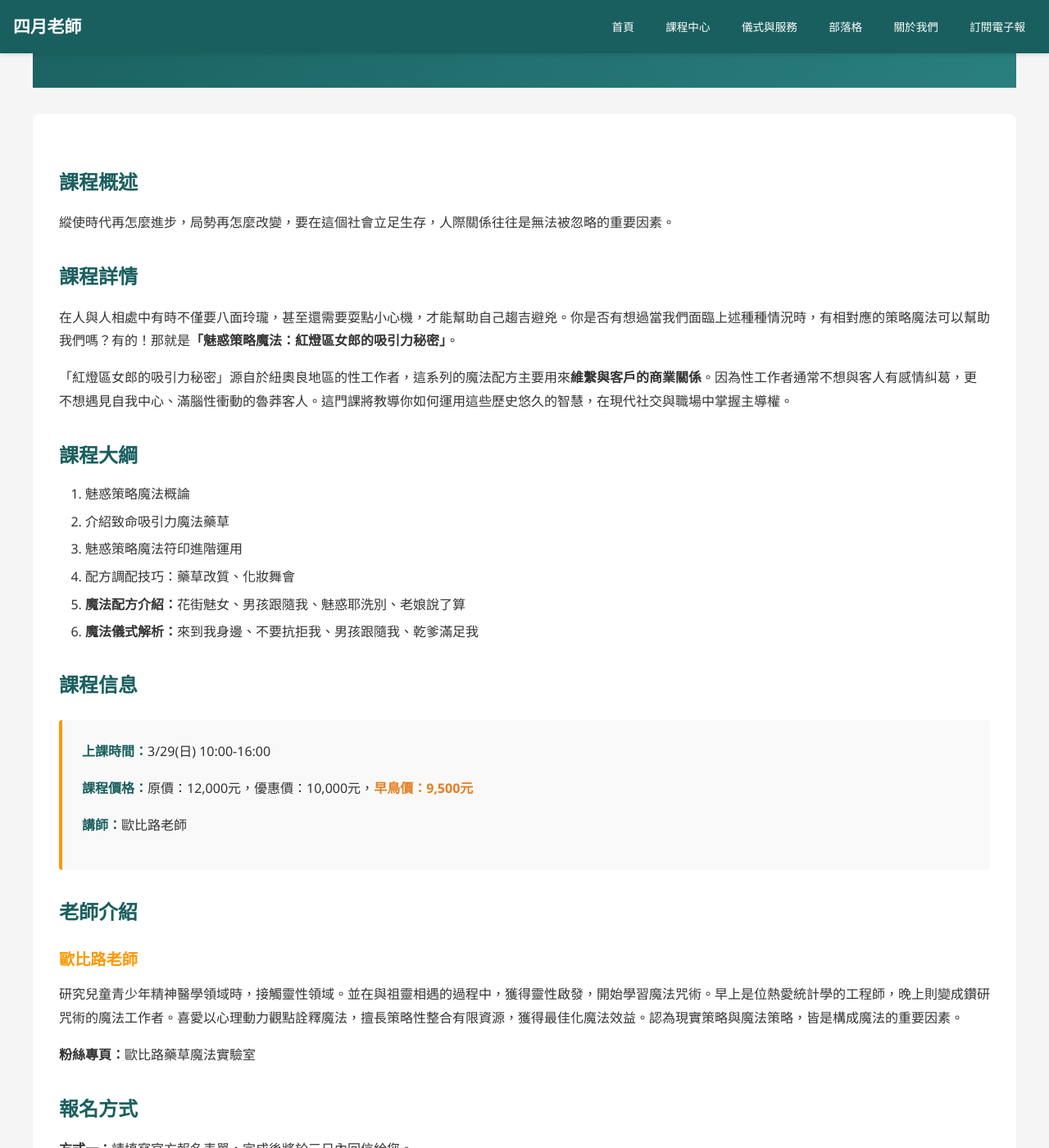
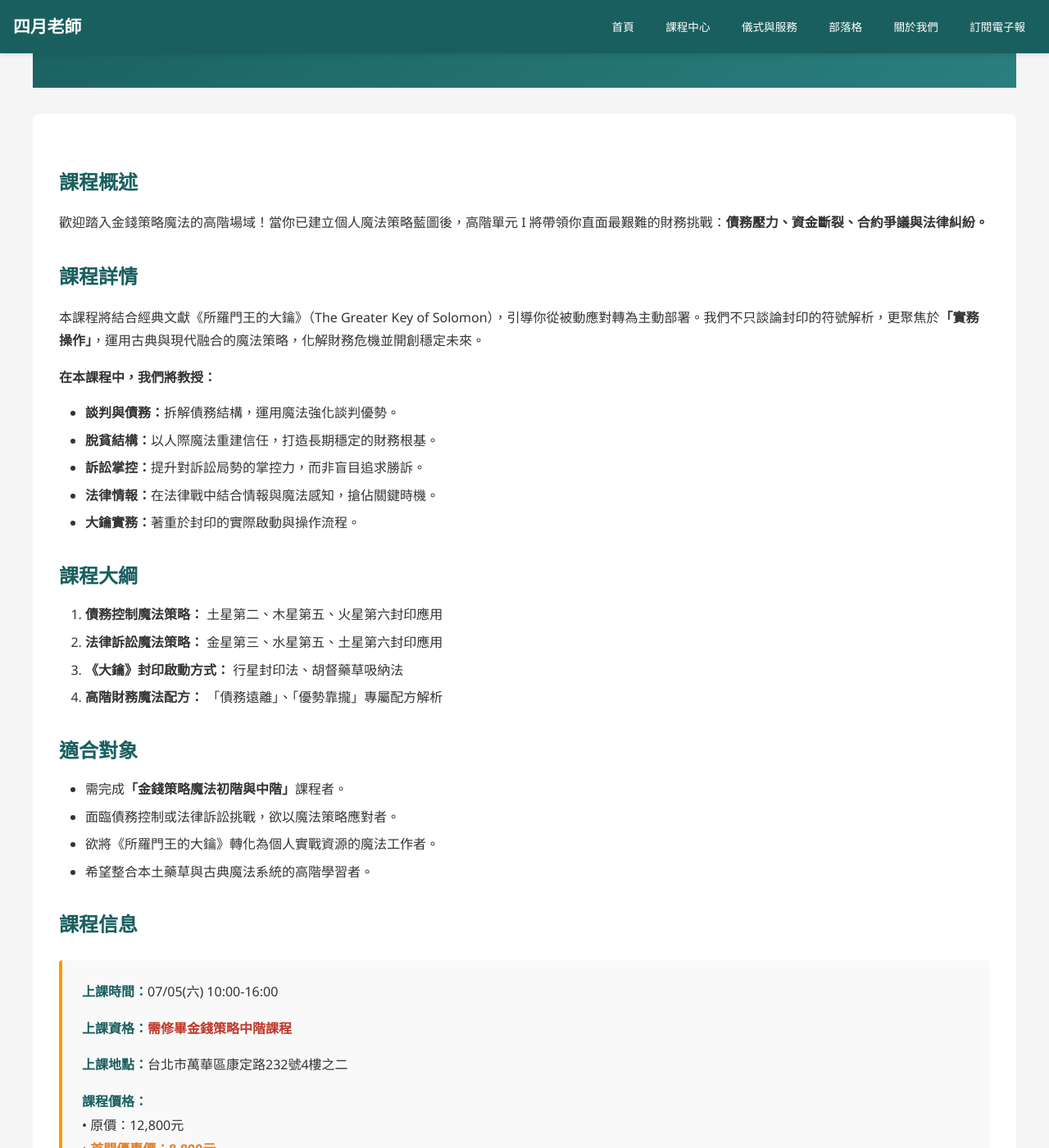
Before and after one commit to light4uliuphone-lang/hoodoo, a Jekyll site: the page built from courses/course-008.html, in a window 1280 px wide and 1400 px high, scrolled down 268 px. Shown: the whole window at 82% size. Built offline with Jekyll 4.4.1, drawn with Linux system fonts in a browser that asks for light colours; some of the changed text lies outside the part shown.

Commit message:
Update course-008.html

```diff
--- a/courses/course-008.html
+++ b/courses/course-008.html
@@ -1,6 +1,6 @@
 ---
 layout: default
-title: "魅惑策略魔法：紅燈區女郎的吸引力秘密 - 歐比路老師"
+title: "金錢策略魔法高階單元I：財務糾紛 - 歐比路老師"
 ---
 
 <div class="container" style="padding: 3rem 0;">
@@ -9,43 +9,67 @@ title: "魅惑策略魔法：紅燈區女郎的吸引力秘密 - 歐比路老師
     <div class="course-detail-header">
         <h1>{{ page.title | split: " - " | first }}</h1>
         <div class="meta">
-            <span>📚 愛情與吸引力</span>
-            <span>👄 社交策略</span>
-            <span>📊 高級</span>
+            <span>💰 金錢魔法</span>
+            <span>🗝️ 所羅門大鑰</span>
+            <span>📊 高階</span>
             <span>👨‍🏫 歐比路老師</span>
         </div>
     </div>
 
     <div class="course-detail-content">
         <h2>課程概述</h2>
-        <p>縱使時代再怎麼進步，局勢再怎麼改變，要在這個社會立足生存，人際關係往往是無法被忽略的重要因素。</p>
+        <p>歡迎踏入金錢策略魔法的高階場域！當你已建立個人魔法策略藍圖後，高階單元 I 將帶領你直面最艱難的財務挑戰：<strong>債務壓力、資金斷裂、合約爭議與法律糾紛。</strong></p>
 
         <h2>課程詳情</h2>
-        <p>在人與人相處中有時不僅要八面玲瓏，甚至還需要耍點小心機，才能幫助自己趨吉避兇。你是否有想過當我們面臨上述種種情況時，有相對應的策略魔法可以幫助我們嗎？有的！那就是<strong>「魅惑策略魔法：紅燈區女郎的吸引力秘密」</strong>。</p>
+        <p>本課程將結合經典文獻《所羅門王的大鑰》（The Greater Key of Solomon），引導你從被動應對轉為主動部署。我們不只談論封印的符號解析，更聚焦於<strong>「實務操作」</strong>，運用古典與現代融合的魔法策略，化解財務危機並開創穩定未來。</p>
 
-        <p>「紅燈區女郎的吸引力秘密」源自於紐奧良地區的性工作者，這系列的魔法配方主要用來<strong>維繫與客戶的商業關係</strong>。因為性工作者通常不想與客人有感情糾葛，更不想遇見自我中心、滿腦性衝動的魯莽客人。這門課將教導你如何運用這些歷史悠久的智慧，在現代社交與職場中掌握主導權。</p>
+        <p><strong>在本課程中，我們將教授：</strong></p>
+        <ul>
+            <li><strong>談判與債務：</strong>拆解債務結構，運用魔法強化談判優勢。</li>
+            <li><strong>脫貧結構：</strong>以人際魔法重建信任，打造長期穩定的財務根基。</li>
+            <li><strong>訴訟掌控：</strong>提升對訴訟局勢的掌控力，而非盲目追求勝訴。</li>
+            <li><strong>法律情報：</strong>在法律戰中結合情報與魔法感知，搶佔關鍵時機。</li>
+            <li><strong>大鑰實務：</strong>著重於封印的實際啟動與操作流程。</li>
+        </ul>
 
         <h2>課程大綱</h2>
-        <ol>
-            <li>魅惑策略魔法概論</li>
-            <li>介紹致命吸引力魔法藥草</li>
-            <li>魅惑策略魔法符印進階運用</li>
-            <li>配方調配技巧：藥草改質、化妝舞會</li>
-            <li><strong>魔法配方介紹：</strong>花街魅女、男孩跟隨我、魅惑耶洗別、老娘說了算</li>
-            <li><strong>魔法儀式解析：</strong>來到我身邊、不要抗拒我、男孩跟隨我、乾爹滿足我</li>
-        </ol>
+        <div class="syllabus-grid">
+            <ol>
+                <li><strong>債務控制魔法策略：</strong> 土星第二、木星第五、火星第六封印應用</li>
+                <li><strong>法律訴訟魔法策略：</strong> 金星第三、水星第五、土星第六封印應用</li>
+                <li><strong>《大鑰》封印啟動方式：</strong> 行星封印法、胡督藥草吸納法</li>
+                <li><strong>高階財務魔法配方：</strong> 「債務遠離」、「優勢靠攏」專屬配方解析</li>
+            </ol>
+        </div>
+
+        <h2>適合對象</h2>
+        <ul>
+            <li>需完成<strong>「金錢策略魔法初階與中階」</strong>課程者。</li>
+            <li>面臨債務控制或法律訴訟挑戰，欲以魔法策略應對者。</li>
+            <li>欲將《所羅門王的大鑰》轉化為個人實戰資源的魔法工作者。</li>
+            <li>希望整合本土藥草與古典魔法系統的高階學習者。</li>
+        </ul>
 
         <h2>課程信息</h2>
         <div class="course-info-box">
-            <p><strong>上課時間：</strong>3/29(日) 10:00-16:00</p>
-            <p><strong>課程價格：</strong>原價：12,000元，優惠價：10,000元，<span style="color: #e67e22; font-weight: bold;">早鳥價：9,500元</span></p>
-            <p><strong>講師：</strong>歐比路老師</p>
+            <p><strong>上課時間：</strong>07/05(六) 10:00-16:00</p>
+            <p><strong>上課資格：</strong><span style="color: #c0392b; font-weight: bold;">需修畢金錢策略中階課程</span></p>
+            <p><strong>上課地點：</strong>台北市萬華區康定路232號4樓之二</p>
+            <p><strong>課程價格：</strong>
+                <br>• 原價：12,800元
+                <br>• <span style="color: #e67e22; font-weight: bold;">首開優惠價：8,800元</span>
+            </p>
+            <div style="background-color: #fff; padding: 1rem; border: 1px dashed #1a5f5f; margin-top: 1rem;">
+                <p style="margin: 0; color: #1a5f5f; font-weight: bold;">🎁 高階合報優惠：</p>
+                <p style="margin: 0;">同時報名「高階單元 II：店面風水」，兩課合報特價 <strong>16,000元</strong></p>
+            </div>
+            <p style="margin-top: 1rem; font-size: 0.9rem; color: #666;">※ 報名截止日期：06/30</p>
         </div>
 
         <h2>老師介紹</h2>
         <div class="teacher-info">
             <h3>歐比路老師</h3>
-            <p>研究兒童青少年精神醫學領域時，接觸靈性領域。並在與祖靈相遇的過程中，獲得靈性啟發，開始學習魔法咒術。早上是位熱愛統計學的工程師，晚上則變成鑽研咒術的魔法工作者。喜愛以心理動力觀點詮釋魔法，擅長策略性整合有限資源，獲得最佳化魔法效益。認為現實策略與魔法策略，皆是構成魔法的重要因素。</p>
+            <p>歐比路老師擅長以心理動力與策略性邏輯詮釋魔法。他主張現實策略與魔法策略必須高度結合，透過精準的資源整合，幫助學員在複雜的現實問題（如債務與法律）中獲得最佳化的魔法效益。</p>
             <p><strong>粉絲專頁：</strong>歐比路藥草魔法實驗室</p>
         </div>
 
@@ -53,7 +77,7 @@ title: "魅惑策略魔法：紅燈區女郎的吸引力秘密 - 歐比路老師
         <div class="registration-info">
             <p><strong>方式一：</strong>請填寫官方報名表單，完成後將於三日內回信給您。</p>
             <p><strong>方式二：</strong>請來信至 <a href="mailto:{{ site.email | default: 'herbmagic@hotmail.com.tw' }}">{{ site.email | default: 'herbmagic@hotmail.com.tw' }}</a></p>
-            <p>郵件標題請註明：<strong>「報名 {{ page.title | split: " - " | first }}」</strong>，並告知您的姓名、聯絡電話、收件地址即可。</p>
+            <p>郵件標題請註明：<strong>「報名 {{ page.title | split: " - " | first }}」</strong>，並告知您的姓名與聯絡電話。</p>
         </div>
 
         <div style="text-align: center; margin-top: 2rem;">
```
